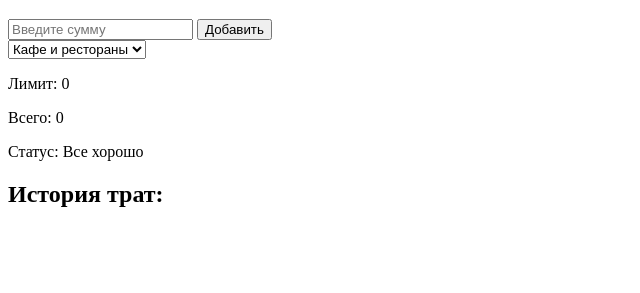
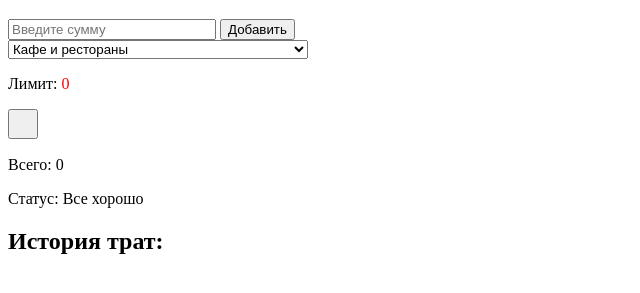
Before and after one commit to MarynaRak/expenses-app, a plain HTML site: page index.html in a window 1280 px wide. Shown: the part 61-354 px from the top of the page, without its empty margins (0-640 px from the left). Drawn offline with Linux system fonts and the light colour scheme.

Commit message:
init commit

```diff
--- a/index.css
+++ b/index.css
@@ -10,6 +10,11 @@ input::placeholder {
     color: red;
 }
 
+.edit-btn {
+    width: 30px;
+    height: 30px;
+}
+
 .select-area {
     width: 300px;
 }
--- a/index.html
+++ b/index.html
@@ -4,6 +4,7 @@
     <meta charset="UTF-8">
     <meta http-equiv="X-UA-Compatible" content="IE=edge">
     <meta name="viewport" content="width=device-width, initial-scale=1.0">
+    <link rel="stylesheet" href="index.css">
     <title>Expenses app</title>
 </head>
 <body>
@@ -20,7 +21,8 @@
         </select>
     </form>
 
-    <p>Лимит: <span class="js-limit limit_red"></span> </p>
+    <p>Лимит: <span class="js-limit limit_red"></span></p>
+    <button class="edit-btn"></button>
     <p>Всего: <span class="js-total"></span> </p>
     <p>Статус: <span class="js-status"></span></p>
 
--- /dev/null
+++ b/reset.css
@@ -0,0 +1,49 @@
+/* http://meyerweb.com/eric/tools/css/reset/
+   v2.0 | 20110126
+   License: none (public domain)
+*/
+
+html, body, div, span, applet, object, iframe,
+h1, h2, h3, h4, h5, h6, p, blockquote, pre,
+a, abbr, acronym, address, big, cite, code,
+del, dfn, em, img, ins, kbd, q, s, samp,
+small, strike, strong, sub, sup, tt, var,
+b, u, i, center,
+dl, dt, dd, ol, ul, li,
+fieldset, form, label, legend,
+table, caption, tbody, tfoot, thead, tr, th, td,
+article, aside, canvas, details, embed,
+figure, figcaption, footer, header, hgroup,
+menu, nav, output, ruby, section, summary,
+time, mark, audio, video, textarea {
+	box-sizing: border-box;
+	margin: 0;
+	padding: 0;
+	border: 0;
+	font-size: 100%;
+	font: inherit;
+	vertical-align: baseline;
+}
+/* HTML5 display-role reset for older browsers */
+article, aside, details, figcaption, figure,
+footer, header, hgroup, menu, nav, section {
+	display: block;
+}
+body {
+	line-height: 1;
+}
+ol, ul {
+	list-style: none;
+}
+blockquote, q {
+	quotes: none;
+}
+blockquote:before, blockquote:after,
+q:before, q:after {
+	content: '';
+	content: none;
+}
+table {
+	border-collapse: collapse;
+	border-spacing: 0;
+}
```
Also changed, not shown: edit-btn.png (added).
